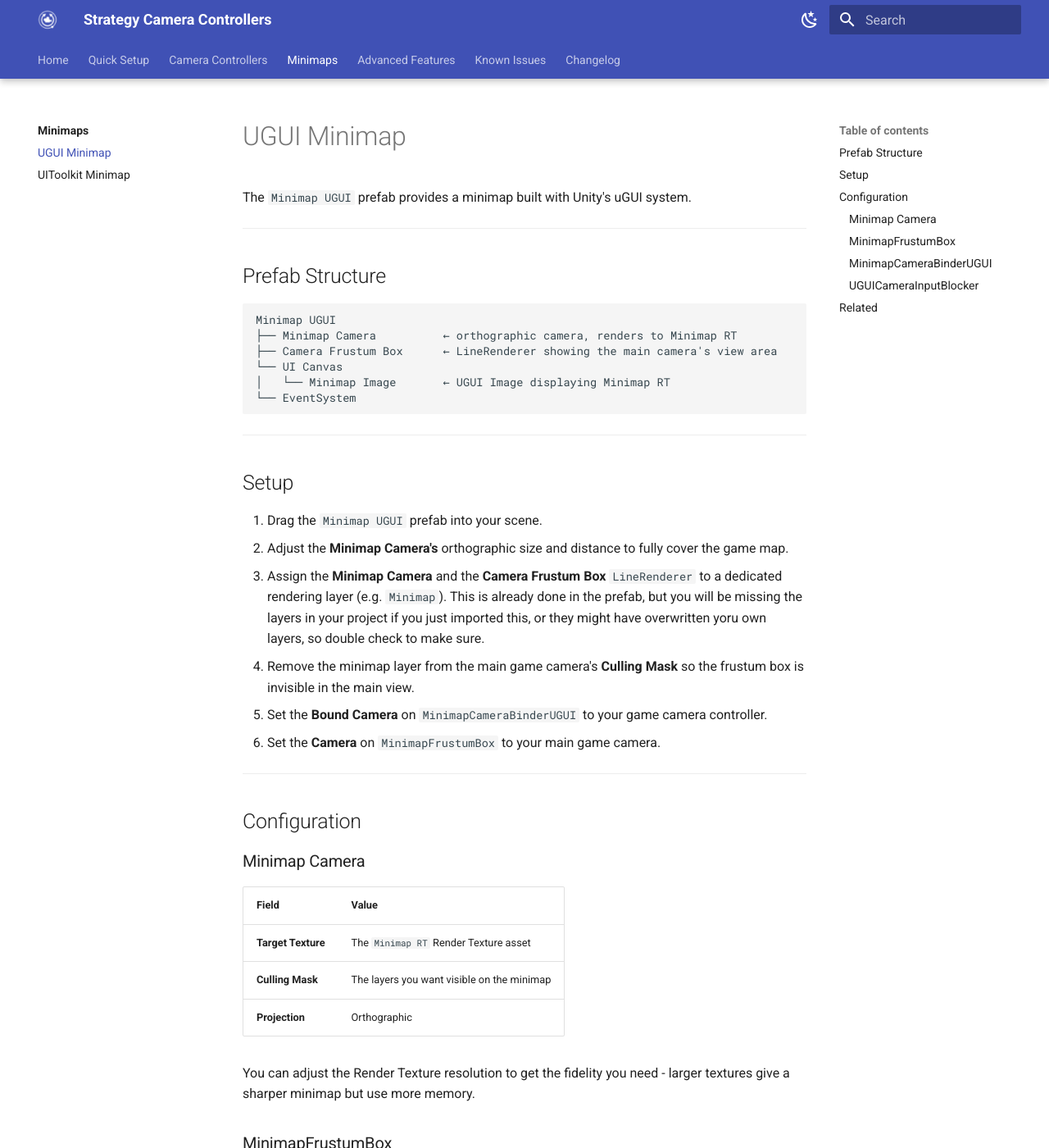
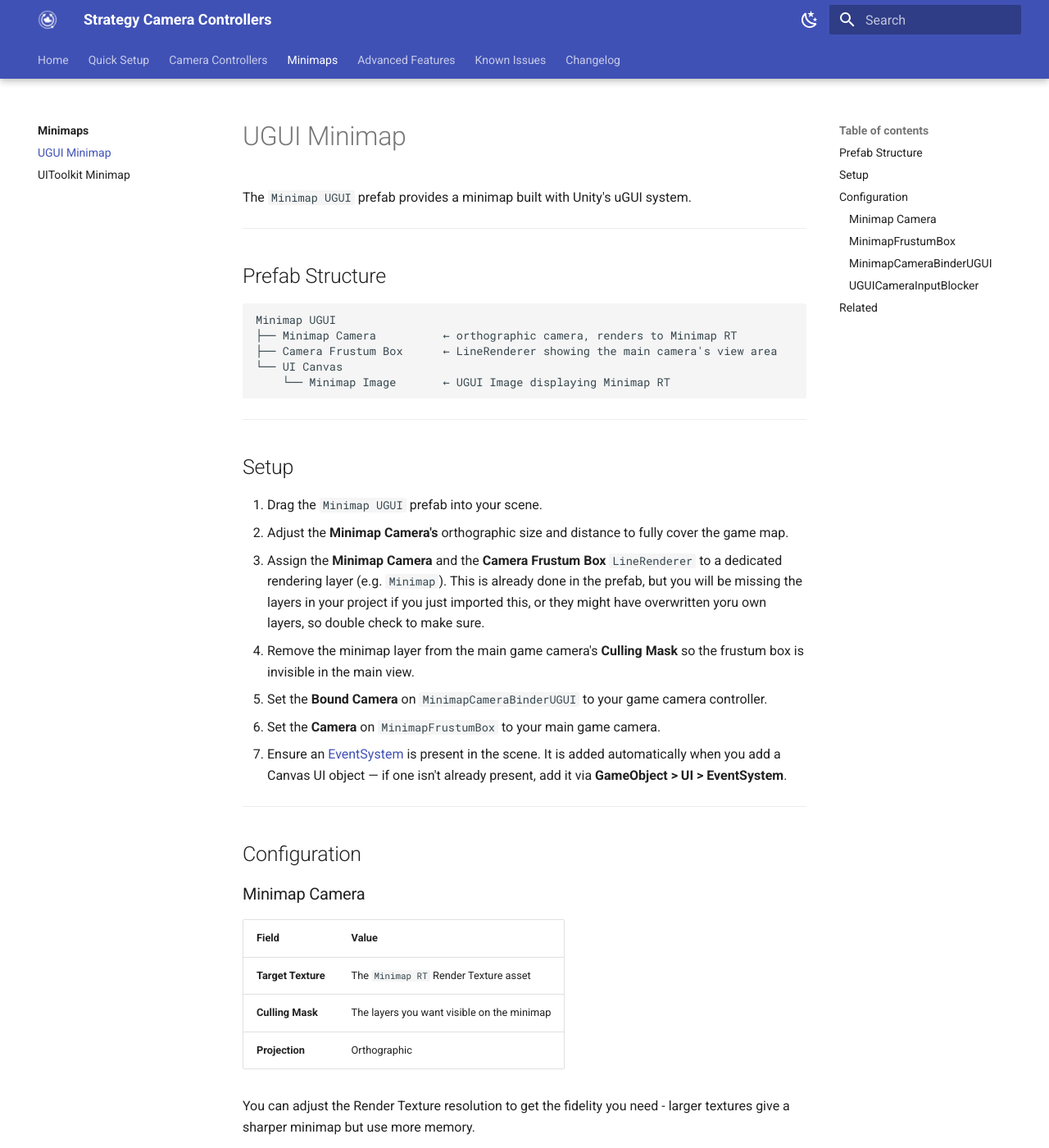
Before and after one commit to Parallel-Cascades/strategy-camera-controllers-docs, an MkDocs documentation site: the page built from docs/minimaps/ugui-minimap.md, in a window 1280 px wide and 1400 px high. Shown: the whole window at 82% size. Built offline with MkDocs 1.6.1 and Material for MkDocs 9.7.7, drawn with Linux system fonts in a browser that asks for light colours; the version menu is left out.

Commit message:
event system documentation added to minimaps

```diff
--- a/docs/minimaps/ugui-minimap.md
+++ b/docs/minimaps/ugui-minimap.md
@@ -25,6 +24,7 @@
 4. Remove the minimap layer from the main game camera's **Culling Mask** so the frustum box is invisible in the main view.
 5. Set the **Bound Camera** on `MinimapCameraBinderUGUI` to your game camera controller.
 6. Set the **Camera** on `MinimapFrustumBox` to your main game camera.
+7. Ensure an [EventSystem](https://docs.unity3d.com/Packages/com.unity.ugui@2.0/manual/EventSystem.html) is present in the scene. It is added automatically when you add a Canvas UI object — if one isn't already present, add it via **GameObject > UI > EventSystem**.
 
 ---
 
```
Also changed, not shown: other parts of docs/minimaps/ugui-minimap.md (+1 -2 lines), docs/index.md (+1 -1 lines), docs/minimaps/uitoolkit-minimap.md (+3 -2 lines).
